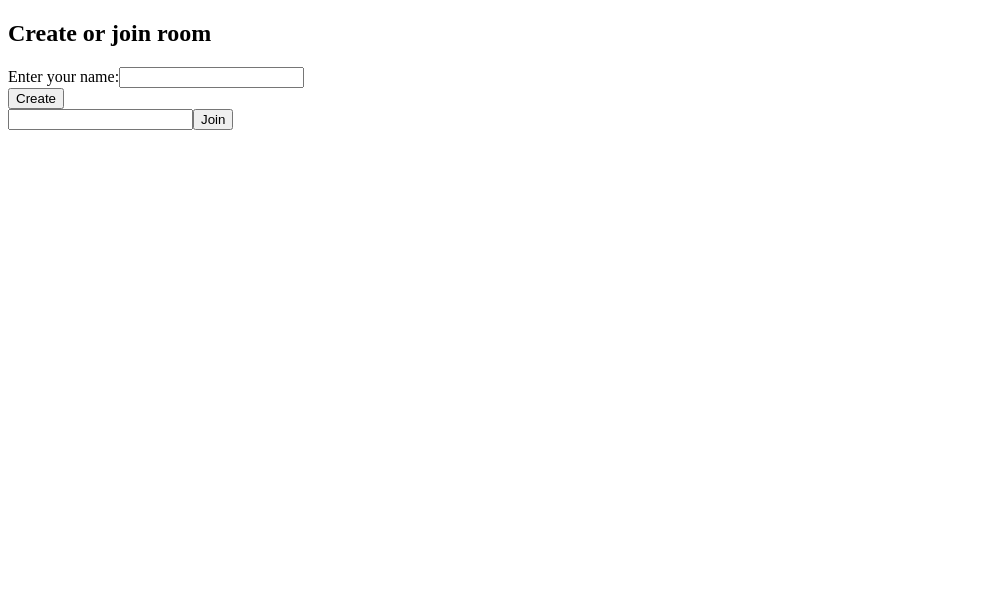
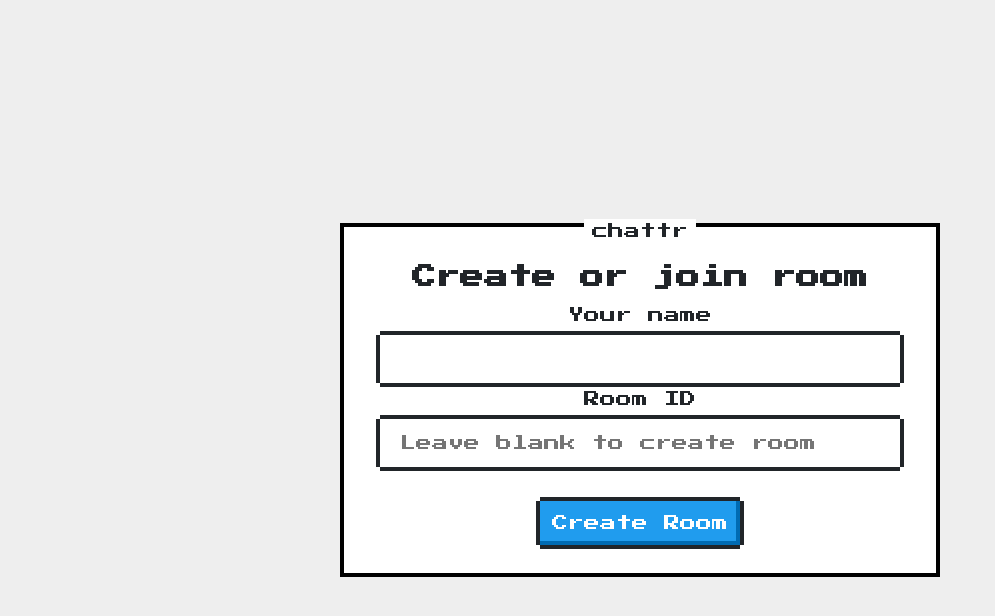
Before and after one commit to mttchpmn/chattr, a React (Create React App) app: page / in a window 1280 px wide. Shown: the top 616 px of the page, without its empty margins (0-995 px from the left). Built offline with nearby package versions, Linux system fonts and the light colour scheme; no server answers.

Commit message:
Update home screen styling

```diff
--- a/src/components/HomeScreen/index.jsx
+++ b/src/components/HomeScreen/index.jsx
@@ -7,39 +7,72 @@ function HomeScreen({ handleSubmit }) {
   const [joinID, setJoinID] = React.useState("");
 
   return (
-    <div>
+    <div style={{ height: "100vh", display: "grid" }}>
+      <div
+        className="nes-container with-title is-centered"
+        style={{
+          width: "50%",
+          margin: "auto",
+          maxWidth: "600px",
+          backgroundColor: "#fff",
+        }}
+      >
+        <p className="title">chattr</p>
+
         <h2>Create or join room</h2>
 
-      <div>
-        Enter your name:
-        <input value={name} onChange={e => setName(e.target.value)} />
+        <div className="nes-field">
+          <label for="name">Your name</label>
+          <input
+            className="nes-input"
+            type="text"
+            autoComplete="off"
+            id="name"
+            value={name}
+            onChange={e => setName(e.target.value)}
+          />
+        </div>
+
+        <div className="nes-field">
+          <label for="join-id">Room ID</label>
+          <input
+            className="nes-input"
+            type="text"
+            id="join-id"
+            autoComplete="off"
+            placeholder="Leave blank to create room"
+            value={joinID}
+            onChange={e => setJoinID(e.target.value)}
+          />
         </div>
 
         <div>
+          {joinID === "" ? (
             <button
+              type="button"
+              style={{ marginTop: 30 }}
+              className="nes-btn is-primary"
               onClick={() => {
                 socket.emit("create");
                 handleSubmit(name);
               }}
             >
-          Create
+              Create Room
             </button>
-      </div>
-
-      <div>
-        <input
-          value={joinID}
-          autoComplete="off"
-          onChange={e => setJoinID(e.target.value)}
-        />
+          ) : (
             <button
+              type="button"
+              style={{ marginTop: 30 }}
+              className="nes-btn is-primary"
               onClick={() => {
-            socket.emit("join", joinID);
+                socket.emit("create");
                 handleSubmit(name);
               }}
             >
-          Join
+              Join Room
             </button>
+          )}
+        </div>
       </div>
     </div>
   );
--- /dev/null
+++ b/src/index.css
@@ -0,0 +1,4 @@
+body {
+  height: "100%";
+  background-color: #eee;
+}
--- a/src/index.jsx
+++ b/src/index.jsx
@@ -1,6 +1,9 @@
 import React from "react";
 import ReactDOM from "react-dom";
 import App from "./App";
+
+import "nes.css/css/nes.min.css";
+import "./index.css";
 
 ReactDOM.render(
   <React.StrictMode>
```
Lines whose indentation alone changed are shown as unchanged.
